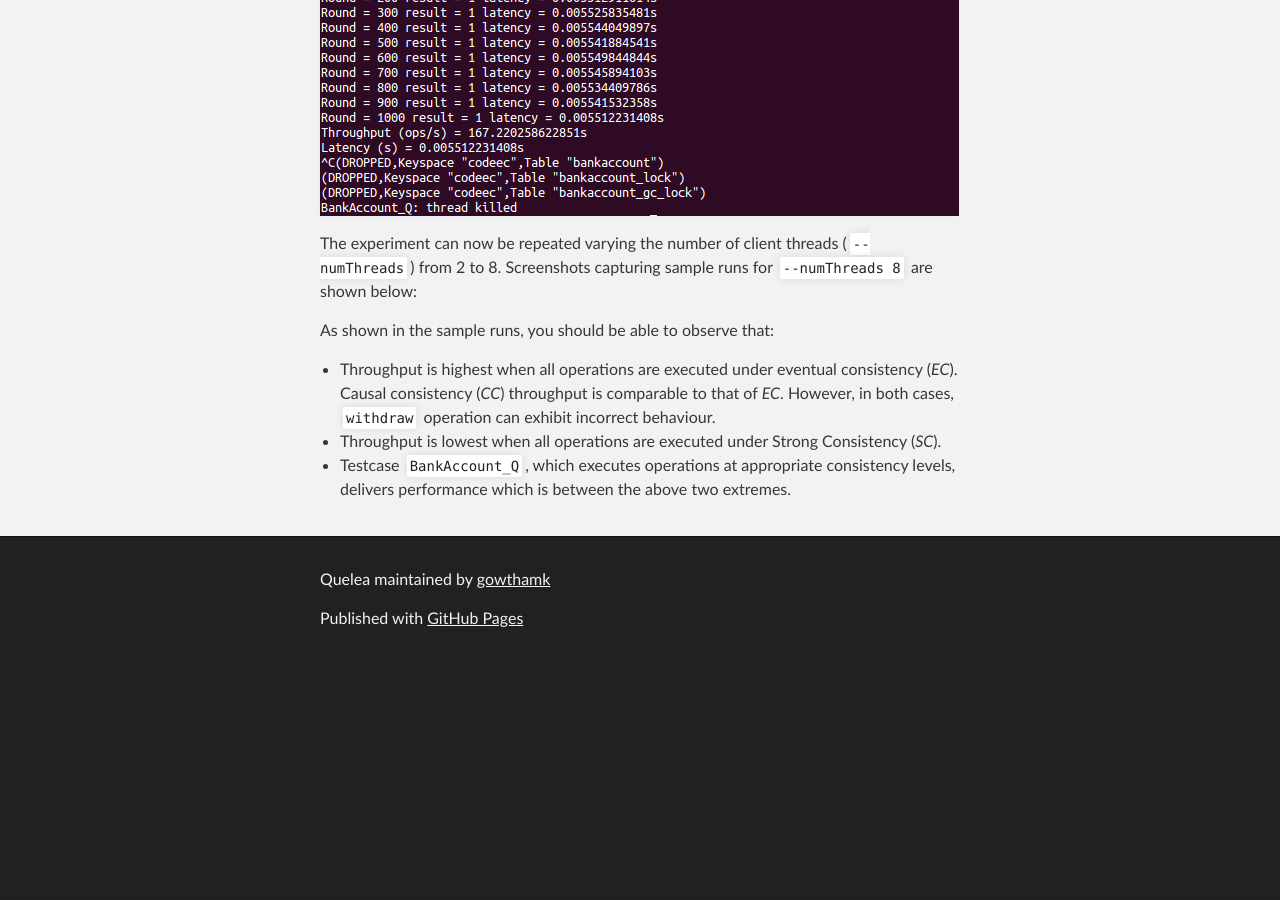
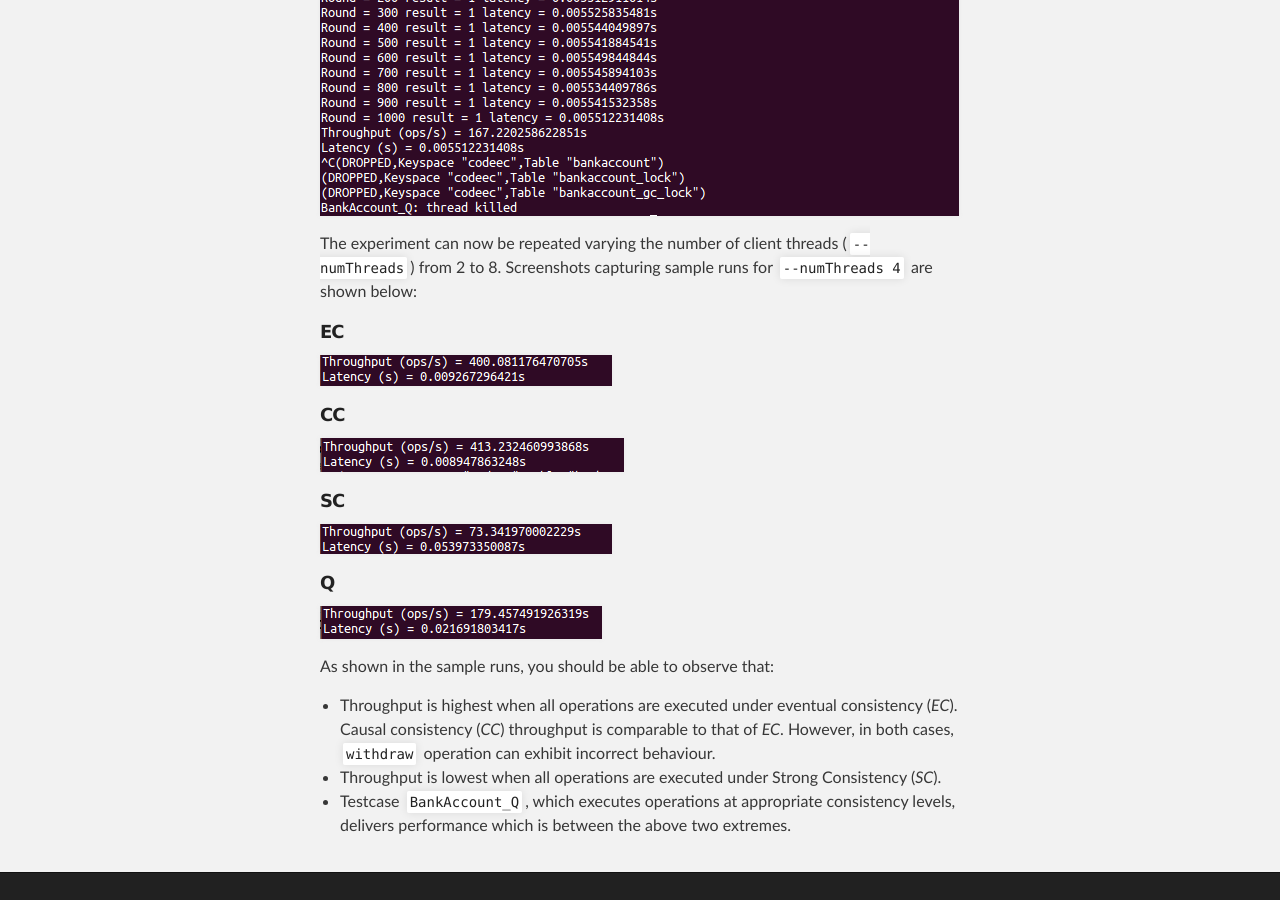
Before and after one commit to kayceesrk/Quelea, a Jekyll site: the page built from _posts/2015-02-11-bank-account-test.markdown, in a window 1280 px wide and 900 px high, scrolled down 2892 px. Built offline with Jekyll 4.4.1, drawn with Linux system fonts in a browser that asks for light colours; before the commit the page ends 3557 px from its top, so only the background shows below that.

Commit message:
Screenshots for BA with numThreads 4 added

```diff
--- a/_posts/2015-02-11-bank-account-test.markdown
+++ b/_posts/2015-02-11-bank-account-test.markdown
@@ -66,7 +66,23 @@ execute, and output generated in our sample runs are shown below:
 
 The experiment can now be repeated varying the number of client
 threads (`--numThreads`) from 2 to 8. Screenshots capturing sample
-runs for `--numThreads 8` are shown below:
+runs for `--numThreads 4` are shown below:
+
+##### EC
+
+![ba-ec2]({{ site.baseurl }}/assets/ba-ec2.png)
+
+##### CC
+
+![ba-cc2]({{ site.baseurl }}/assets/ba-cc2.png)
+
+##### SC
+
+![ba-sc2]({{ site.baseurl }}/assets/ba-sc2.png)
+
+##### Q
+
+![ba-q2]({{ site.baseurl }}/assets/ba-q2.png)
 
 
 As shown in the sample runs, you should be able to observe that:
```
Also changed, not shown: assets/ba-cc2.png (added), assets/ba-ec2.png (added), assets/ba-q2.png (added), assets/ba-sc2.png (added).
